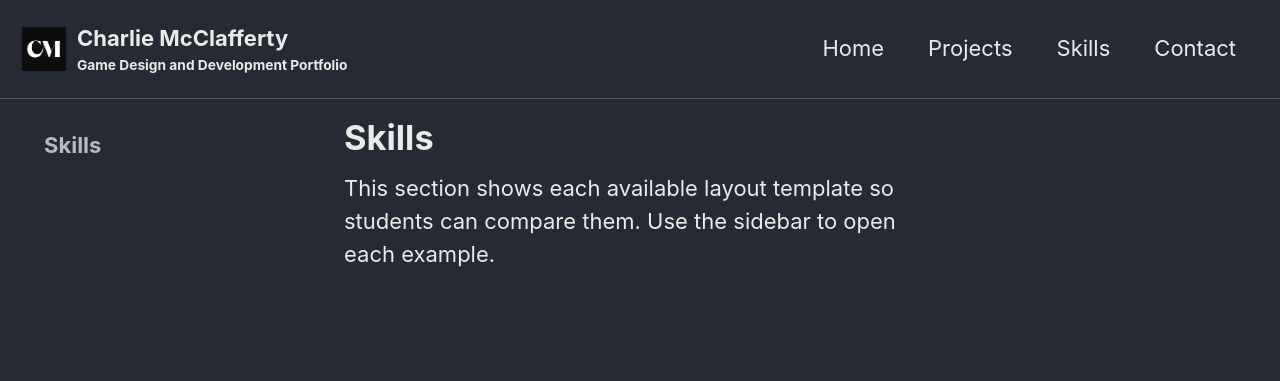
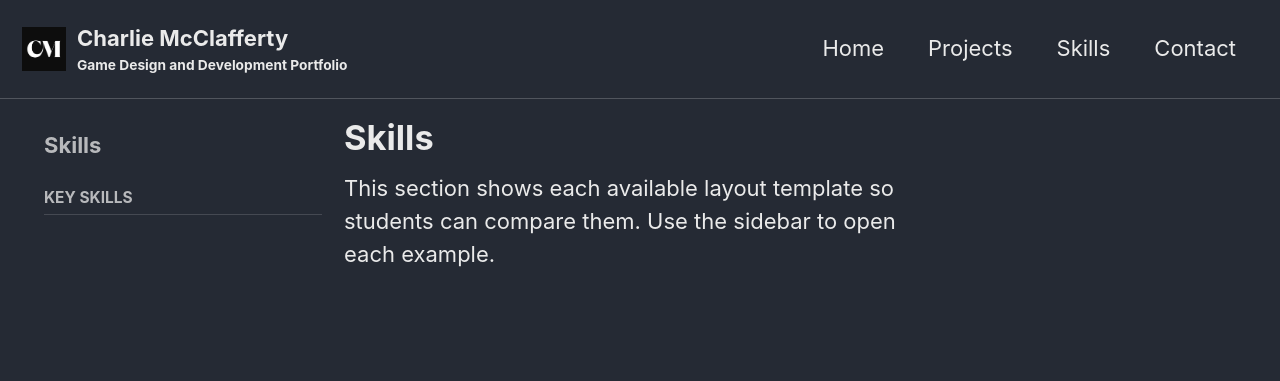
Before and after one commit to cmcclafferty/cmcclafferty.github.io, a Jekyll site: the page built from _pages/Skills.md, in a window 1280 px wide. Shown: the top 381 px of the page. Built offline with Jekyll 4.4.1, drawn with Linux system fonts in a browser that asks for light colours.

Commit message:
Add 'Skills' section to navigation

```diff
--- a/_data/navigation.yml
+++ b/_data/navigation.yml
@@ -29,6 +29,10 @@ projects:
   - title: "Project 2"
     url: /projects/project2/
 
+Skills:
+  - title: "Key Skills"
+    url: /Skills/keyskills/
+
 # Sidebar menu for the Pages page
 pages:
   - title: "Default Layout"
```
